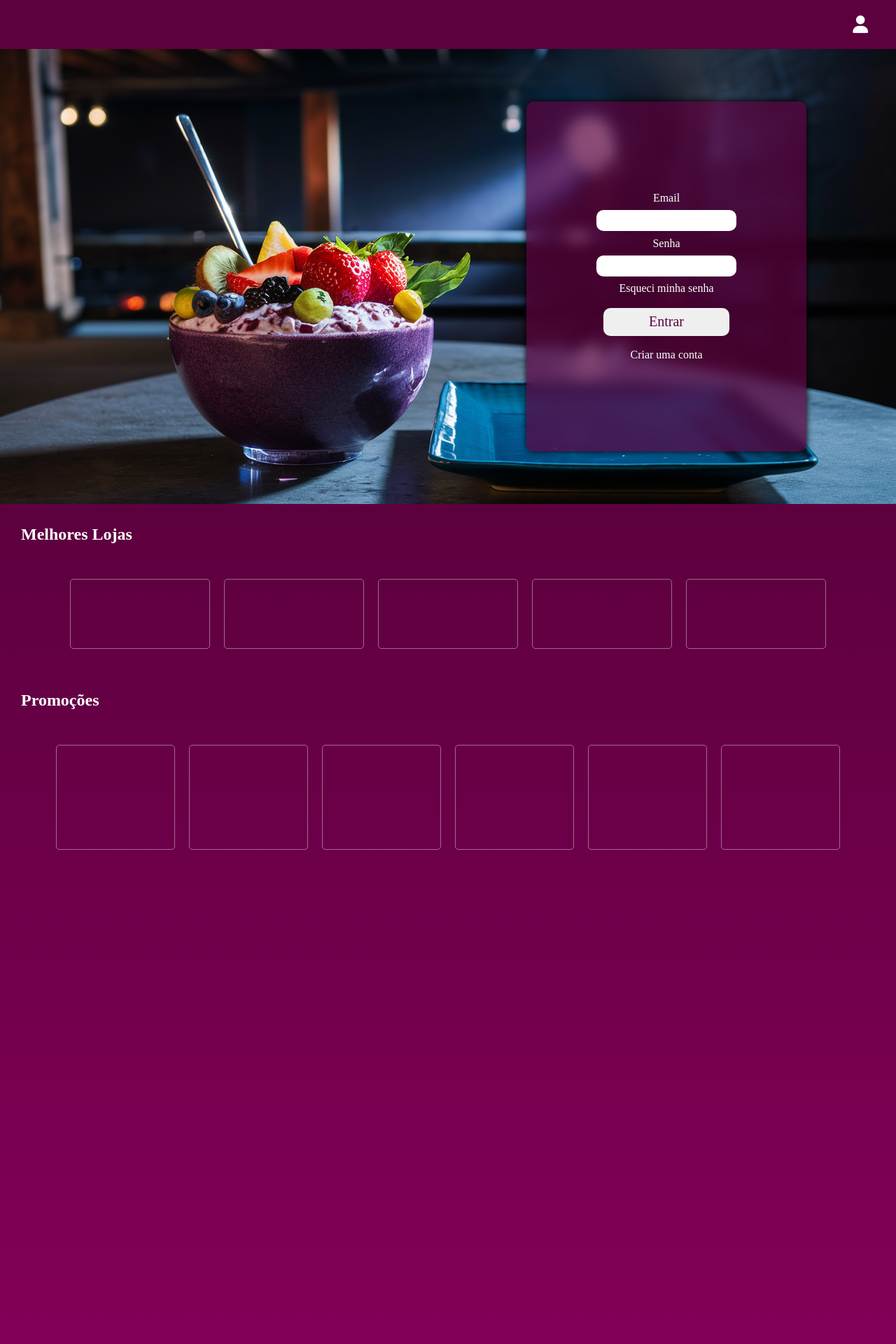
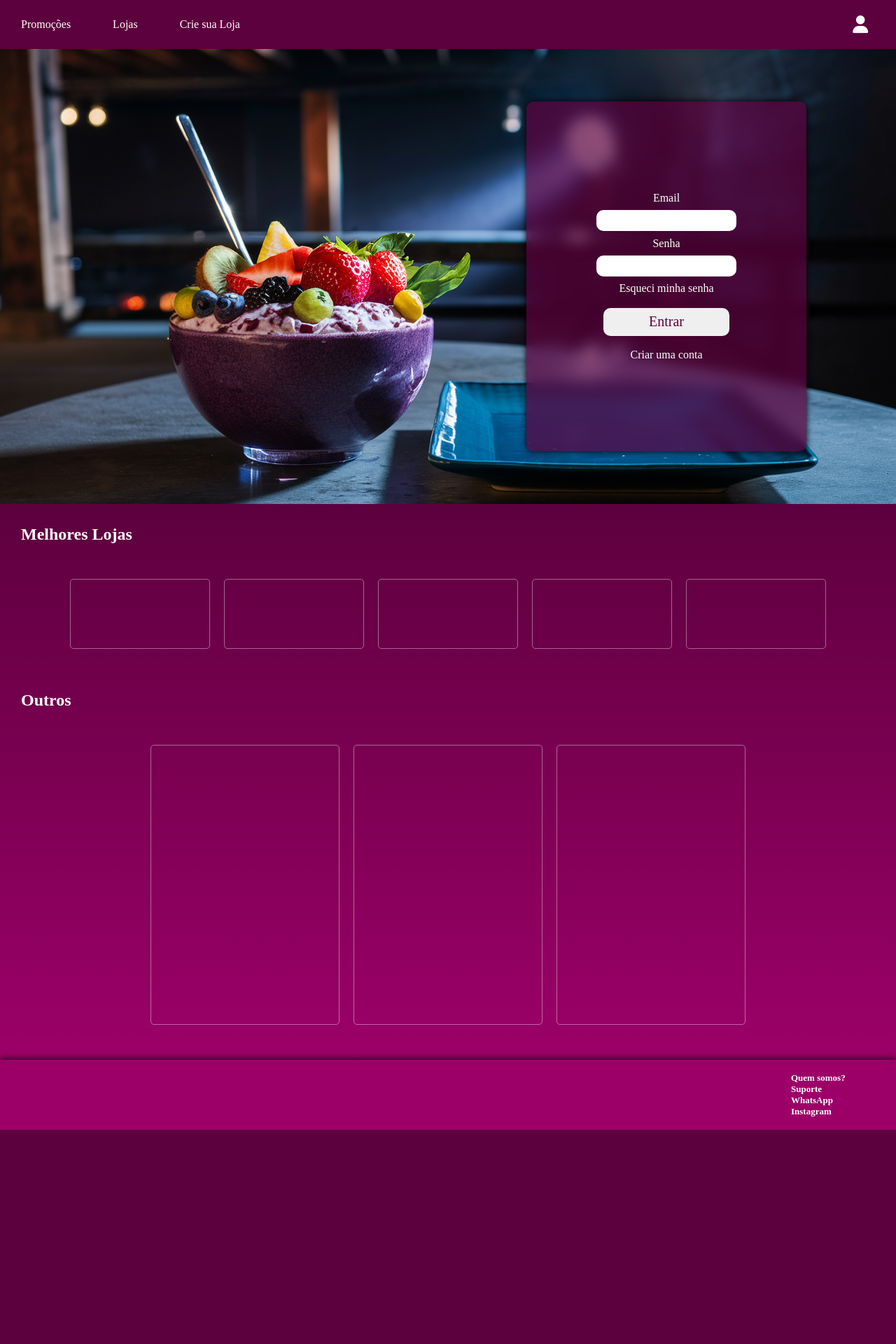
Before and after one commit to Guilherme0112/Loja-Acai, a PHP site: page / in a window 1280 px wide. Shown: the top 1920 px of the page at 70% size. After the commit the page ends 1614 px from the top, so only its background shows below. Run offline with PHP 8.4, Linux system fonts and the light colour scheme; some web fonts are replaced.

Commit message:
Add files via upload

```diff
--- a/Açaí/index.html
+++ b/Açaí/index.html
@@ -17,6 +17,11 @@
         <a href="./login/login.html">
             <i class="fa-solid fa-user" id='user' title="Login"></i>
         </a>
+        <div>
+            <a href="">Promoções</a>
+            <a href="">Lojas</a>
+            <a href="">Crie sua Loja</a>
+        </div>
     </header>
 
     <!-- 1º parte da página -->
@@ -43,11 +48,8 @@
             <div></div>
             <div></div>
         </section>
-        <section id="best-promotion">
-            <h2>Promoções</h2>
-            <div></div>
-            <div></div>
-            <div></div>
+        <section id="outers">
+            <h2>Outros</h2>
             <div></div>
             <div></div>
             <div></div>
@@ -60,9 +62,6 @@
             <a href="" id = 'footer_wpp' style="color: white;"><b>WhatsApp</b></a>
             <a href="" id = 'footer_instagram' style="color: white;"><b>Instagram</b></a>
         </div>
-        <div id="img-footer">
-            <img src="./photos/icone.ico" id = 'footer_img'>
-        </div>
     </footer>
 </body>
 </html>
--- a/Açaí/style.css
+++ b/Açaí/style.css
@@ -1,19 +1,40 @@
 @import url('https://fonts.googleapis.com/css2?family=Tilt+Neon&display=swap');
 *{
 
-    margin: 0px;
-    border: 0px;
+    margin: 0;
+    border: 0;
     font-family: "Tilt Neon";
     box-sizing: border-box;
 }
+html{
 
+    background-color: rgb(156, 0, 104);
+}
 /* Top from the screen */
+
 header{
 
     background-color: rgb(93, 0, 62);
     height: 70px;
     width: 100%;
 
+}
+header div{
+
+    width: 80%;
+    height: 100%;
+    display: flex;
+    align-items: center;
+}
+header div a{
+
+    text-decoration: none;
+    color: white;
+    margin: 30px;
+}
+header div a:hover{
+
+    text-decoration: underline;
 }
 #user{
     position: absolute;
@@ -42,7 +63,6 @@ header{
     display: flex;
     align-items: center;
     justify-content: end;
-
 }
 #box-login{
 
@@ -121,7 +141,6 @@ main div a:hover{
 #best-stores-and-promotions{
 
     width: 100%;
-    height: 2000px;
     background: linear-gradient(to bottom, rgb(93, 0, 62), rgb(156, 0, 104) );
 
 }
@@ -158,14 +177,14 @@ section #best-stores div:hover{
 
 /* The best promotions */
 
-#best-promotion{
+#outers{
 
    display: flex;
    justify-content: center;
    align-items: center;
    flex-wrap: wrap;
 }
-section #best-promotion h2{
+section #outers h2{
 
     width: 100%;
     margin-left: 30px;
@@ -173,27 +192,32 @@ section #best-promotion h2{
     color: white;
 
 }
-section #best-promotion div{
+section #outers div{
 
-    height: 150px;
-    width: 170px;
+    height: 400px;
+    width: 270px;
     border: 1px solid rgba(255, 255, 255, 0.4);
     margin: 50px 10px 50px 10px;
     float: left;
     border-radius: 5px;
     cursor: pointer;
 }
+section #outers div:hover{
 
+    border: 1px solid white;
+    transition: 0.5s;
+}
 /* footer of page */
 
 footer{
 
-    padding: 10px 10px 10px 10px;
     width: 100%;
-    height: 130px;
+    height: 100px;
     background-color: rgb(156, 0, 104);
-    display: grid;
     box-shadow: 0px 0px 10px black;
+    display: flex;
+    align-items: center;
+    justify-content: end;
 
 }
 footer div a{
@@ -202,10 +226,8 @@ footer div a{
 }
 #opcoes{
 
-    position: absolute;
-    width: 100px;
-    right: 5%;
-    margin: 20px;
+    display: grid;
+    width: 150px;
     font-size: 13px;
 
 }
@@ -227,17 +249,17 @@ footer div a{
     text-decoration: underline;
 
 }
-#footer_img{
-
-    height: 90%;
-    width: 100px;
-    margin-top: 1%;
-    margin-left: 4%;
-}
 
 /* Screen with a maximum width of 768 pixels */
 
 @media (max-width: 768px){
+
+    header div a{
+
+        text-decoration: none;
+        color: white;
+        margin: 10px;
+    }
     #main-page {
 
         display: flex;
@@ -259,5 +281,10 @@ footer div a{
 
         text-align: center
     }
+    section #outers div{
+
+        height: 270px;
+        width: 140px;
+    }
 
 }
```
